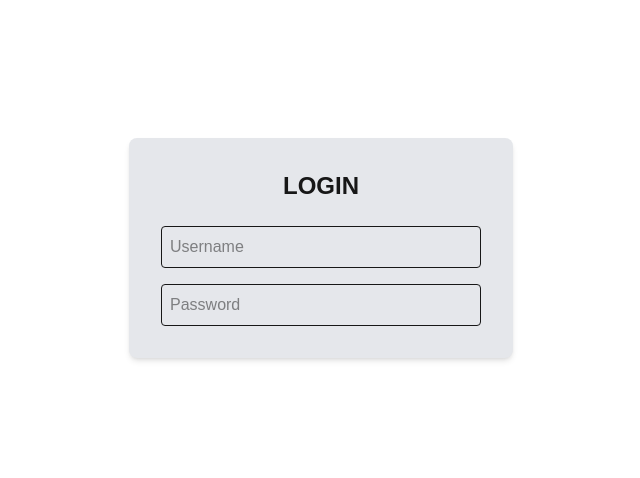
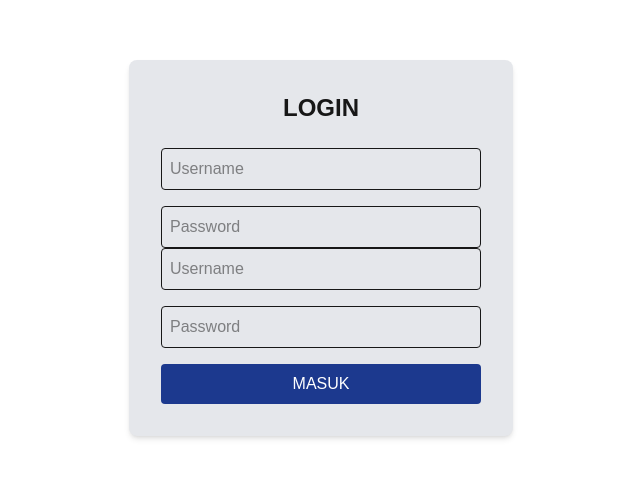
Before and after one commit to shairafathiya/SkillPath, a Next.js app: page /login in a window 1280 px wide. Shown: the part 152-630 px from the top of the page, without its empty margins (319-959 px from the left). Built offline with nearby package versions, Linux system fonts and the light colour scheme.

Commit message:
feat: Tambah tombol login

```diff
--- a/src/app/login/page.tsx
+++ b/src/app/login/page.tsx
@@ -15,6 +15,17 @@ export default function LoginPage() {
             className="w-full p-2 border rounded"
           />
         </form>
+        <form className="space-y-4">
+  <input type="text" placeholder="Username" className="w-full p-2 border rounded" />
+  <input type="password" placeholder="Password" className="w-full p-2 border rounded" />
+  <button
+    type="submit"
+    className="w-full bg-blue-900 text-white p-2 rounded hover:bg-blue-800"
+  >
+    MASUK
+  </button>
+</form>
+
       </div>
     </div>
   )
```
